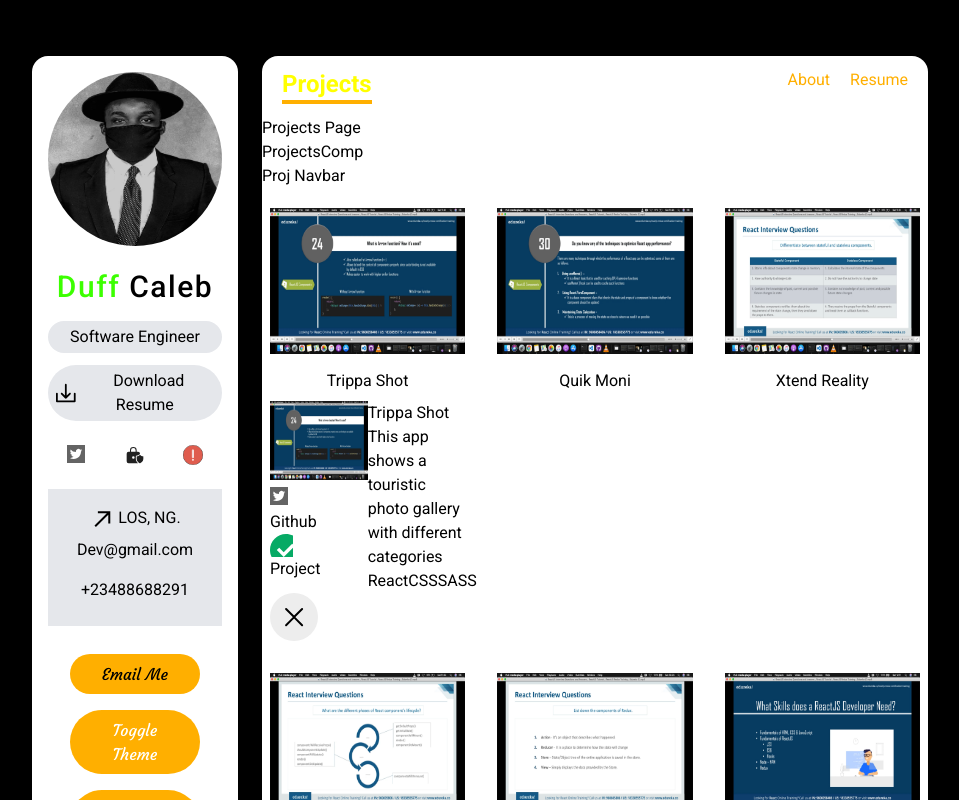
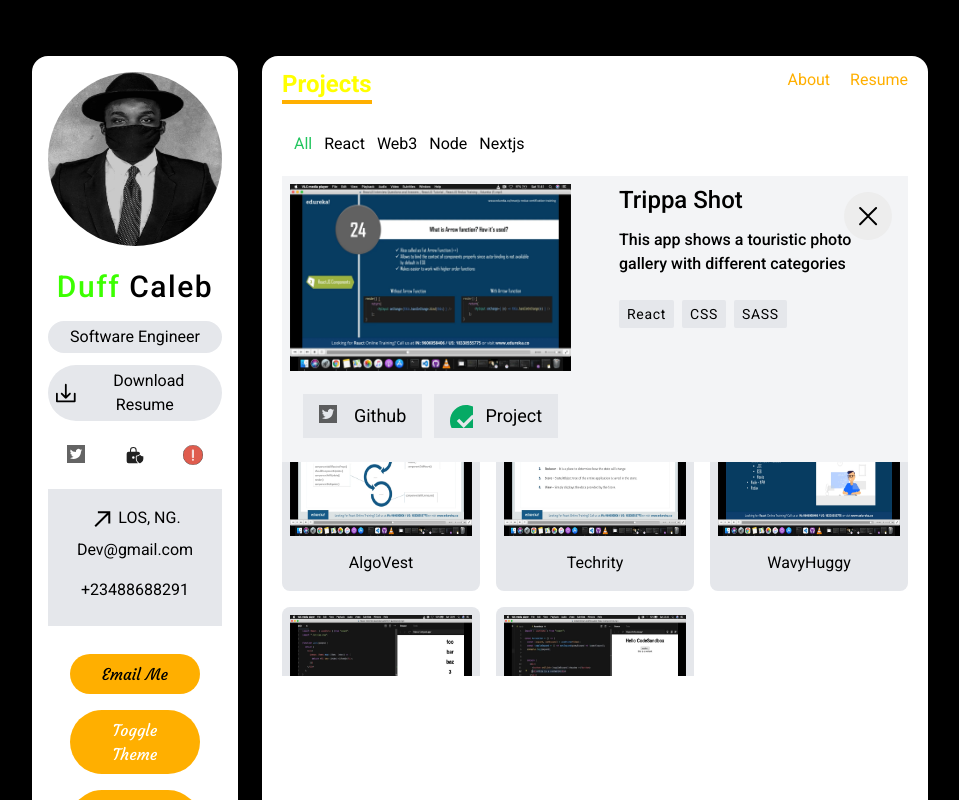
Before and after one commit to Duffigoogle/tech-port, a Next.js app: page /projects in a window 1280 px wide. Both pictures are taken after a click on the picture 527 px from the left and 281 px from the top of the page. Shown: the top 800 px of the page, without its empty margins (160-1119 px from the left). Built offline with nearby package versions, Linux system fonts and the light colour scheme.

Commit message:
Adds proect page files and components

```diff
--- a/components/ProjectCardLayout.tsx
+++ b/components/ProjectCardLayout.tsx
@@ -29,36 +29,38 @@ const ProjectCardLayout:FunctionComponent<{
         )}
         <p className='my-2 text-center'>{name}</p>
         {showContent && (
-            <div className="grid md:grid-cols-2">
+            <div className="absolute top-0 left-0 z-50 grid w-full h-auto p-2 text-black bg-gray-100 md:grid-cols-2 gap-x-12 dark:text-white dark:bg-dark-100">
                 <div>
                     {
                         img_src && (
-                            <Image src={img_src} alt={name} width={150} height={120}/>
+                            <Image src={img_src} alt={name} width={300} height={200}/>
                         )
                     }
-                    <div>
-                        <a href={github_url}>
+                    <div className='flex justify-center my-4 space-x-3'>
+                        <a href={github_url} className="flex items-center px-4 py-2 space-x-3 text-lg bg-gray-200 dark:bg-dark-200">
                             <Icons name='twitter' size={23} />
                             <span>Github</span>
                         </a>
-                        <a href={deployed_link}>
+                        <a href={deployed_link} className="flex items-center px-4 py-2 space-x-3 text-lg bg-gray-200 dark:bg-dark-200">
                             <Icons name='check' size={23} />
                             <span>Project</span>
                         </a>
                     </div>
                 </div>
                 <div>
-                    <h2>{name}</h2>
-                    <h3>{description}</h3>
-                    <div>
+                    <h2 className='mb-3 text-xl font-medium md:text-2xl'>{name}</h2>
+                    <h3 className='mb-3 font-medium'>{description}</h3>
+                    <div className='flex flex-wrap mt-5 space-x-2 text-sm tracking-wider'>
                         {
                             tech_used.map((tech) => (
-                                <span key={tech}>{tech}</span>
+                                <span key={tech}
+                                className="px-2 py-1 my-1 bg-gray-200 rounded-sm dark:bg-dark-200">{tech}</span>
                             ))
                         }
                     </div>
                 </div>
-                <button onClick={hideDetails}>
+                <button className='absolute p-1 rounded-full top-3 right-3 focus:outline-none'
+                onClick={hideDetails}>
                     <Icons name='close-modal' size={25} />
                 </button>
             </div>
--- /dev/null
+++ b/components/ProjectNavComp.tsx
@@ -0,0 +1,39 @@
+import React, { FunctionComponent } from 'react'
+import { Category } from '../type'
+
+
+
+export const ProjectNavItem: FunctionComponent<{
+    value: Category | "All";
+    tabFilterHandler: Function;
+    activeTab:string
+}> = ({value, tabFilterHandler, activeTab}) => {
+
+    let className = "cursor-pointer hover:text-green-200";
+    if (activeTab === value)
+        className += " text-green-500"
+
+  return (
+   <li className={className}
+   onClick={() => tabFilterHandler(value)}
+   >{value}
+   </li>
+  )
+}
+
+
+const ProjectNavComp: FunctionComponent<{
+    tabFilterHandler: Function;
+    activeTab:string}> = (props) => {
+  return (
+    <div className='flex px-3 py-2 space-x-3 overflow-x-auto list-none'>
+        <ProjectNavItem  value="All"  {...props} />
+        <ProjectNavItem  value="React"  {...props} />
+        <ProjectNavItem  value="Web3"  {...props} />
+        <ProjectNavItem  value="Node"  {...props} />
+        <ProjectNavItem  value="Nextjs"  {...props} />
+    </div>
+  )
+}
+
+export default ProjectNavComp
--- a/components/ProjectsComp.tsx
+++ b/components/ProjectsComp.tsx
@@ -1,16 +1,32 @@
-import React from 'react'
-import { projects } from '../data'
+import React, { useState } from 'react'
+import { projects as projectData } from '../data'
+import { Category } from '../type'
 import ProjectCardLayout from './ProjectCardLayout'
+import ProjectNavComp from './ProjectNavComp'
 
 const ProjectsComp = () => {
+    const [proj, setProj] =useState(projectData);
+    const [activeTab, setActiveTab] = useState("All");
+
+    //this function will filter the projecData when the a project tab is selected
+    const tabFilterHandler = (category: Category | "All")=> {
+        if (category === "All") {
+            setProj(projectData);
+            setActiveTab(category);
+            return;
+        }
+
+        const newArray = projectData.filter((project) => project.category.includes(category));
+        setProj(newArray);
+        setActiveTab(category);
+    };
+
   return (
-    <div>ProjectsComp
-        <nav>
-            Proj Navbar
-        </nav>
-        <section className='grid grid-cols-12 gap-4 my-3'>
-            {projects.map((project) => (
-                <div className='col-span-12 p-2 sm:col-span-6 lg:col-span-4'>
+    <div className='px-5 py-2 overflow-scroll' style={{height: "70vh"}}>
+       <ProjectNavComp activeTab={activeTab} tabFilterHandler={tabFilterHandler} />
+        <section className='relative grid grid-cols-12 gap-4 my-3'>
+            {projectData.map((project) => (
+                <div className='col-span-12 p-2 bg-gray-200 rounded-lg sm:col-span-6 lg:col-span-4 dark:bg-dark-200'>
                     <ProjectCardLayout projects={project} key={project.name} />
                 </div>
             ))}
--- a/data.ts
+++ b/data.ts
@@ -143,7 +143,7 @@ export const projects: IProjects[] = [
   img_src: "/images/Dev-3.png",
   deployed_link: "",
   github_url: "",
-  category: ["React"],
+  category: ["React", "Nextjs"],
   tech_used: ["NextJs", "SASS", "TailwindCSS"]
 },
   {
@@ -152,7 +152,7 @@ export const projects: IProjects[] = [
   img_src: "/images/Dev-4.png",
   deployed_link: "https://algovest.fi/",
   github_url: "https://github.com/Venaz-dev/algovest-dashboard",
-  category: ["React"],
+  category: ["React", "Nextjs"],
   tech_used: ["React", "NextJs", "MaterialUI", "SASS"]
 },
   {
@@ -179,7 +179,7 @@ export const projects: IProjects[] = [
   img_src: "/images/Dev-7.png",
   deployed_link: "https://dapp-homepage.vercel.app",
   github_url: "https://github.com/Duffigoogle/DApp",
-  category: ["React", "Web3"],
+  category: ["Web3"],
   tech_used: ["Nextjs", "SASS", "web3js", "TypeScript"]
 },
 {
@@ -188,7 +188,7 @@ export const projects: IProjects[] = [
   img_src: "/images/Dev-8.png",
   deployed_link: "https://duffigoogle-techfolio.vercel.app/",
   github_url: "https://github.com/Duffigoogle/portfolio",
-  category: ["React"],
+  category: ["Nextjs"],
   tech_used: ["NextJs", "Styled-Components", "TailwindCSS"]
 },
 ]
--- a/pages/projects.tsx
+++ b/pages/projects.tsx
@@ -13,7 +13,6 @@ const Projects: NextPage = () => {
         <link rel="icon" href="/favicon.ico" />
       </Head>
       <main>
-        <h1>Projects Page</h1>
         <ProjectsComp />
       </main>
       </div>
```
